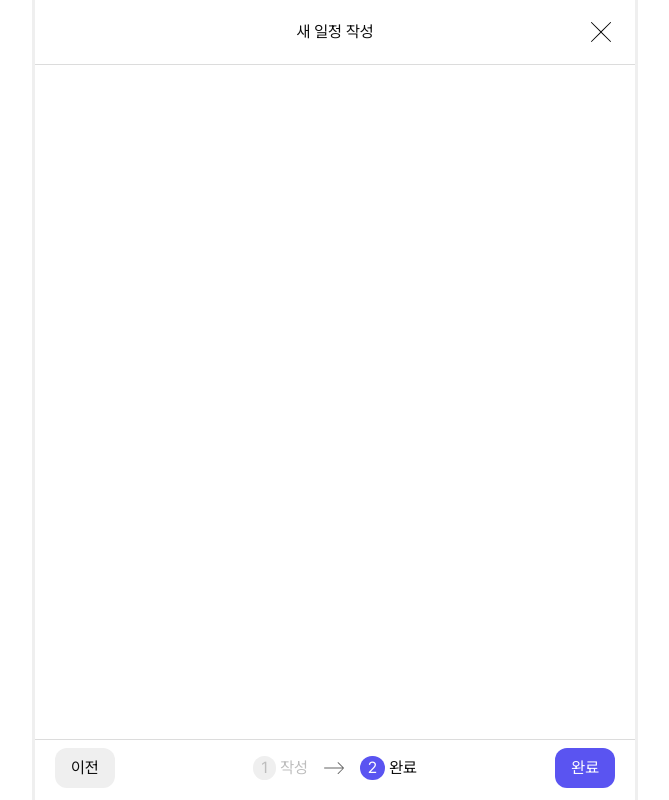
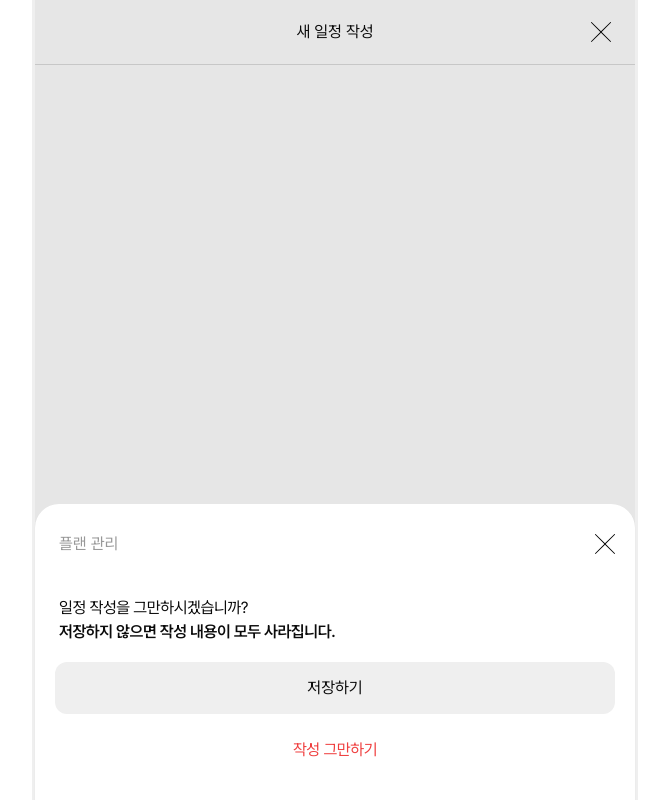
Before and after one commit to ungpyolee/weplan-app, a Next.js app: page /create-plan/complete in a window 1280 px wide. Both pictures are taken after a click on the button 905 px from the left and 32 px from the top of the page. Shown: the whole page, without its empty margins (305-974 px from the left). Built offline with nearby package versions, Linux system fonts and the light colour scheme.

Commit message:
[#1] Feat : ModalSaveOrExit 모달 컴포넌트 추가
- 새 일정 작성 중 그만두거나 저장할 수 있는 모달 추가

```diff
--- a/src/app/create-plan/complete/page.tsx
+++ b/src/app/create-plan/complete/page.tsx
@@ -1,11 +1,19 @@
+'use client';
+
 import { NavCreateStatus } from '@/components/create-plan';
 import { NavTopClose } from '@/components/layout';
-import React from 'react';
+import ModalSaveOrExit from '@/components/modal/ModalSaveOrExit';
+import React, { useState } from 'react';
 
 const page = () => {
+    const [isModalSaveOrExitOpen, setIsModalSaveOrExitOpen] = useState(false);
+
+    const handleOpenModalSaveOrExit = () => setIsModalSaveOrExitOpen(true);
+    const handleCloseModalSaveOrExit = () => setIsModalSaveOrExitOpen(false);
     return (
         <div className="pt-16">
-            <NavTopClose title="새 일정 작성" />
+            <NavTopClose title="새 일정 작성" onClick={handleOpenModalSaveOrExit} />
+            <ModalSaveOrExit isOpen={isModalSaveOrExitOpen} onClose={handleCloseModalSaveOrExit} />
             <NavCreateStatus />
         </div>
     );
--- a/src/app/create-plan/page.tsx
+++ b/src/app/create-plan/page.tsx
@@ -5,14 +5,19 @@ import { TabMenu } from '@/components/common/TabMenu';
 import { NavCreateStatus } from '@/components/create-plan';
 import { NavTopClose } from '@/components/layout';
 import ModalSetPeriod from '@/components/modal/ModalSetPeriod';
+import ModalSaveOrExit from '@/components/modal/ModalSaveOrExit';
 
 const CreatePlan: React.FC = () => {
     const [isModalSetPeriodOpen, setIsModalSetPeriodOpen] = useState(false);
+    const [isModalSaveOrExitOpen, setIsModalSaveOrExitOpen] = useState(false);
     const [selectedPeriod, setSelectedPeriod] = useState('');
     const [activeTab, setActiveTab] = useState(1);
 
+    const handleOpenModalSaveOrExit = () => setIsModalSaveOrExitOpen(true);
+    const handleCloseModalSaveOrExit = () => setIsModalSaveOrExitOpen(false);
+
     const handleOpenModalSetPeriod = () => setIsModalSetPeriodOpen(true);
-    const handleCloseModal = () => setIsModalSetPeriodOpen(false);
+    const handleCloseModalSetPeriod = () => setIsModalSetPeriodOpen(false);
     const handleConfirmPeriod = (day: string) => {
         setSelectedPeriod(day);
         setActiveTab(1);
@@ -24,13 +29,14 @@ const CreatePlan: React.FC = () => {
 
     return (
         <div className="pt-16">
-            <NavTopClose title="새 일정 작성" />
+            <NavTopClose title="새 일정 작성" onClick={handleOpenModalSaveOrExit} />
+            <ModalSaveOrExit isOpen={isModalSaveOrExitOpen} onClose={handleCloseModalSaveOrExit} />
             <div className="flex ps-6 pe-5 py-6 justify-between items-center">
                 <p className="text-base dark:text-gray-300">기간 설정</p>
                 <ButtonDefault value="선택" size="sm" onClick={handleOpenModalSetPeriod} />
                 <ModalSetPeriod
                     isOpen={isModalSetPeriodOpen}
-                    onClose={handleCloseModal}
+                    onClose={handleCloseModalSetPeriod}
                     onConfirm={handleConfirmPeriod}
                 />
             </div>
--- a/src/components/common/Input/InputRadio.tsx
+++ b/src/components/common/Input/InputRadio.tsx
@@ -9,7 +9,7 @@ const InputRadio = ({ name, label, ...props }: InputRadioProps) => {
     return (
         <label className="flex items-center cursor-pointer">
             <input type="radio" className="peer sr-only" name={name} value={label} {...props} />
-            <div className="w-16 py-2 text-center border cursor-pointer dark:border-gray-400 dark:text-gray-400 rounded-xl dark:peer-checked:border-white dark:peer-checked:text-white peer-checked:border-primary peer-checked:text-primary">
+            <div className="w-14 py-2 text-center border cursor-pointer dark:border-gray-400 dark:text-gray-400 rounded-xl dark:peer-checked:border-white dark:peer-checked:text-white peer-checked:border-primary peer-checked:text-primary">
                 {label}
             </div>
         </label>
--- a/src/components/layout/NavTopClose.tsx
+++ b/src/components/layout/NavTopClose.tsx
@@ -2,13 +2,14 @@ import { ButtonBack } from '../common/Button';
 import { IconClose } from '../Icons';
 interface TopNavProps {
     title: string;
+    onClick: () => void;
 }
-const NavTopClose = ({ title }: TopNavProps) => {
+const NavTopClose = ({ title, onClick }: TopNavProps) => {
     return (
         <div className="fixed top-0 flex px-6 py-5 items-center w-full max-w-[600px] bg-white dark:bg-black border-b dark:border-gray-800 z-10 justify-between">
             <div className="w-5"></div>
             {title}
-            <button className="w-5">
+            <button className="w-5" onClick={onClick}>
                 <IconClose className="dark:fill-white" />
             </button>
         </div>
--- /dev/null
+++ b/src/components/modal/ModalSaveOrExit.tsx
@@ -0,0 +1,66 @@
+import { IconClose } from '@/components/Icons';
+import { ButtonDefault } from '../common/Button';
+import { motion, AnimatePresence } from 'framer-motion';
+import ButtonError from '../common/Button/ButtonError';
+import Link from 'next/link';
+interface ModalSaveOrExitProps {
+    isOpen: boolean;
+    onClose: () => void;
+}
+
+const ModalSaveOrExit = ({ isOpen, onClose }: ModalSaveOrExitProps) => {
+    const handleClickOutside = (event: React.MouseEvent<HTMLDivElement>) => {
+        if ((event.target as HTMLElement).classList.contains('modal-overlay')) {
+            onClose();
+        }
+    };
+
+    // 애니메이션 설정
+    const modalVariants = {
+        hidden: { y: '100%', opacity: 0 },
+        visible: { y: 0, opacity: 1 },
+        exit: { y: '100%', opacity: 0 },
+    };
+
+    return (
+        <div>
+            <AnimatePresence>
+                {isOpen && (
+                    <div
+                        className="fixed bottom-0 left-1/2 translate-x-[-50%] w-full max-w-[600px] h-full bg-black/10 dark:bg-black/90 z-10 flex flex-col justify-end modal-overlay"
+                        onClick={handleClickOutside}
+                    >
+                        <motion.div
+                            className="w-full bg-white dark:bg-gray-900 shadow-sm rounded-t-3xl pt-7 pb-6 px-5 modal-content"
+                            initial="hidden"
+                            animate="visible"
+                            exit="exit"
+                            variants={modalVariants}
+                            transition={{ type: 'spring', stiffness: 500, damping: 30 }}
+                        >
+                            <header className="flex items-center justify-between mb-10">
+                                <p className="ps-1 text-gray-400">플랜 관리</p>
+                                <button className="close w-5 h-5" onClick={onClose}>
+                                    <IconClose className="dark:fill-white" />
+                                </button>
+                            </header>
+                            <div className="flex flex-col gap-2.5">
+                                <p className="ps-1 mb-2 text-base">
+                                    일정 작성을 그만하시겠습니까? <br />
+                                    <span className="font-semibold">저장하지 않으면 작성 내용이 모두 사라집니다.</span>
+                                </p>
+
+                                <ButtonDefault value="저장하기" />
+                                <Link href="/">
+                                    <ButtonError value="작성 그만하기" />
+                                </Link>
+                            </div>
+                        </motion.div>
+                    </div>
+                )}
+            </AnimatePresence>
+        </div>
+    );
+};
+
+export default ModalSaveOrExit;
```
